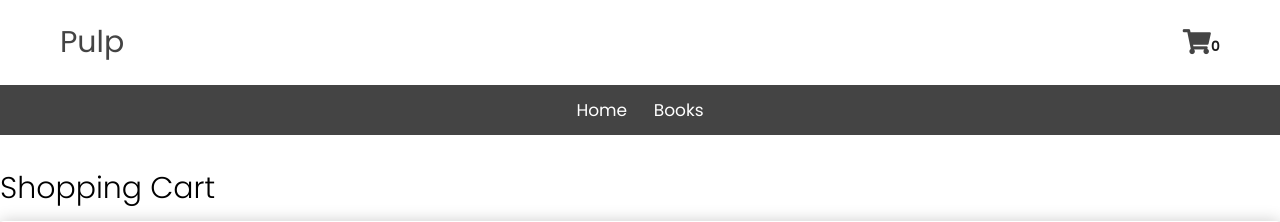
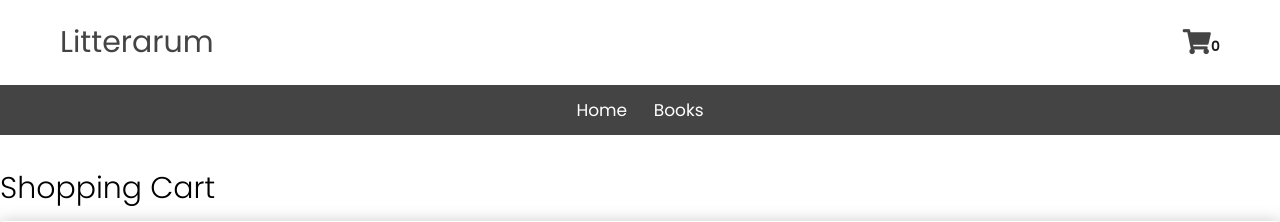
Before and after one commit to thebugged/bookstore, a Django app: page /cart/ in a window 1280 px wide. Shown: the top 222 px of the page. Run offline with Django 4.2, Linux system fonts and the light colour scheme.

Commit message:
Update main.html

```diff
--- a/litterarum/templates/litterarum/main.html
+++ b/litterarum/templates/litterarum/main.html
@@ -6,7 +6,7 @@
     <meta http-equiv="X-UA-Compatible" content="IE=edge">
     <meta name="viewport" content="width=device-width, initial-scale=1.0">
 
-    <title>Online Bookstore | Pulp®</title>
+    <title>Online Bookstore | Litterarum®</title>
     <link rel="icon" type="image/x-icon" href="{% static 'images/books.png' %}">
 
 
@@ -81,7 +81,7 @@
     <section class="header-1">
 
         <!-- <a href="#" class="logo"> <i class="fas fa-book"></i> Litterarum </a> -->
-        <a href="{% url 'home' %}" class="logo"> Pulp </a>
+        <a href="{% url 'home' %}" class="logo"> Litterarum </a>
 
         {% block search %}
         <form action="" class="search-form">
```
